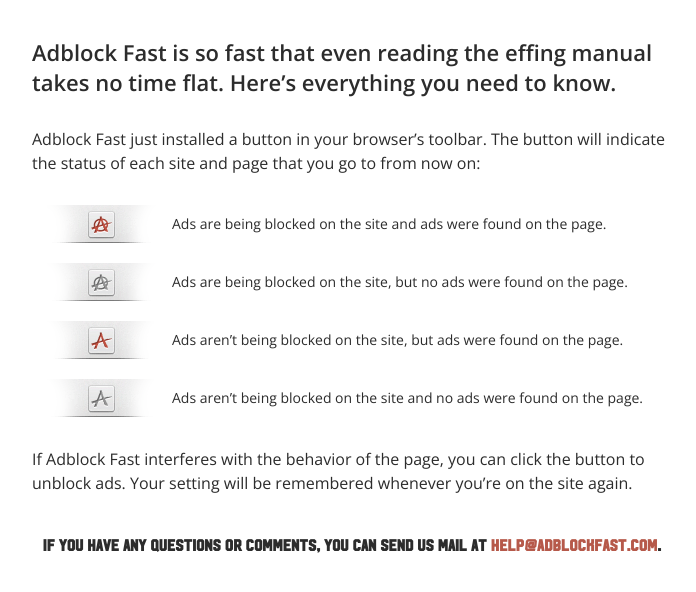
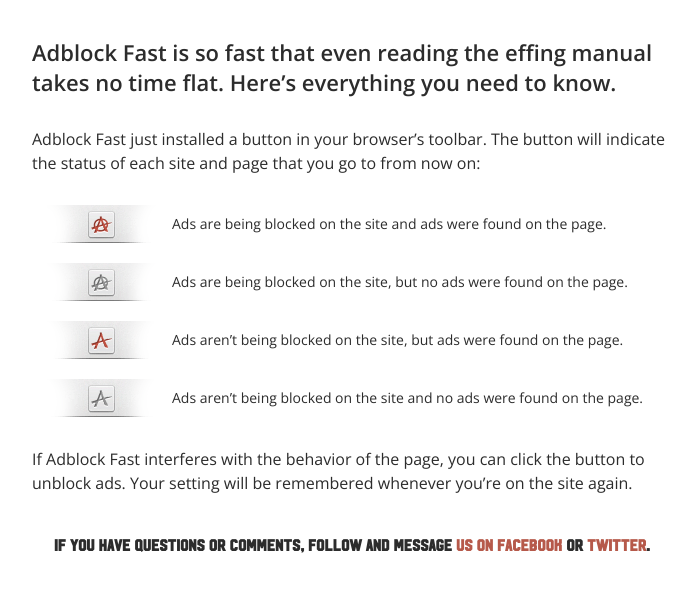
Before and after one commit to rocketshipapps/adblockfast, a browser extension: page opera/chrome/markup/firstrun.html in a window 1280 px wide. Shown: the part 292-884 px from the top of the page, without its empty margins (288-984 px from the left). Drawn offline with nearby package versions, Linux system fonts and the light colour scheme.

Commit message:
Closed #34.

```diff
--- a/opera/chrome/markup/firstrun.html
+++ b/opera/chrome/markup/firstrun.html
@@ -50,6 +50,7 @@
   site again.
 </p>
 <h3>
-  If you have any questions or comments, you can send us mail at
-  <a href="mailto:help@adblockfast.com">help@adblockfast.com</a>.
+  If you have questions or comments, follow and message
+  <a href="https://www.facebook.com/adblockfast">us on Facebook</a> or
+  <a href="https://twitter.com/adblockfast">Twitter</a>.
 </h3>
```
